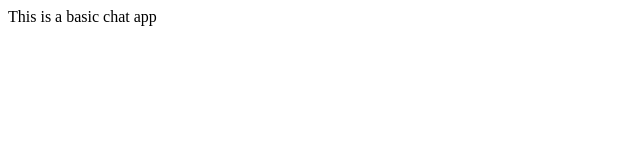
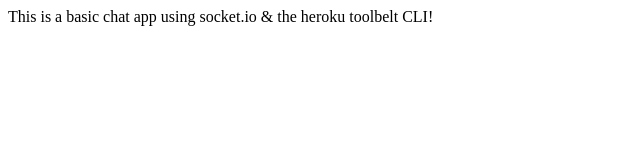
Before and after one commit to KameronKales/socket.io, a website: page public/index.html in a window 1280 px wide. Shown: the whole page, without its empty margins (0-640 px from the left). Drawn offline with Linux system fonts and the light colour scheme.

Commit message:
changes to html.

```diff
--- a/public/index.html
+++ b/public/index.html
@@ -1,6 +1,6 @@
 <html>
 <p>
-    This is a basic chat app
+    This is a basic chat app using socket.io &amp; the heroku toolbelt CLI!
 </p>
 
 </html>
```
